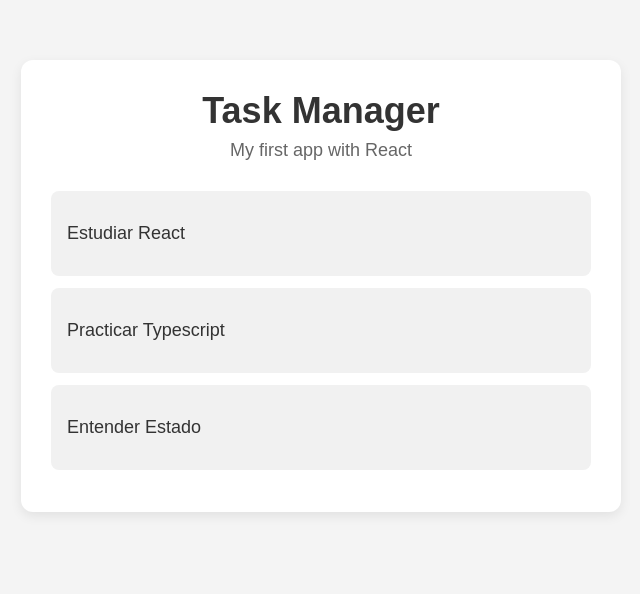
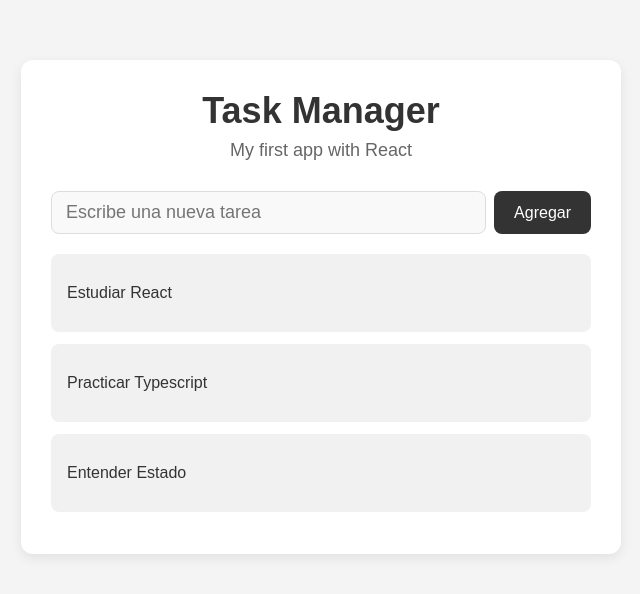
Before and after one commit to MonicaApaza/fs-project, a React (Vite) app: page / in a window 1280 px wide. Shown: the top 594 px of the page, without its empty margins (319-959 px from the left). Built offline with nearby package versions, Linux system fonts and the light colour scheme.

Commit message:
feat: add TaskInput component and update App layout for task management

```diff
--- a/src/App.tsx
+++ b/src/App.tsx
@@ -2,6 +2,7 @@ import { useState } from "react";
 import Header from "./components/Header";
 import TaskList from "./components/TaskList";
 import { Task } from "./Task";
+import { TaskInput } from "./components/TaskInput";
 
 function App() {
   const [tasks, setTasks] = useState<Task[]>([
@@ -10,10 +11,15 @@ function App() {
     { id: 3, text: "Entender Estado", completed: true },
   ]);
 
+  const addTask = (text:string)=>{
+   setTasks([...tasks, { id: tasks.length+1, text, completed: false }]);
+  };
+
   return (
     <div className="app-container">
       <Header />
-      <TaskList tasks={tasks}/>
+      <TaskInput onAddTask={addTask} />
+      <TaskList tasks={tasks} />
     </div>
   );
 }
--- /dev/null
+++ b/src/components/TaskInput.tsx
@@ -0,0 +1,32 @@
+import React from "react";
+import { useState } from "react";
+
+type TaskInputProps = {
+  onAddTask: (text: string) => void;
+};
+
+export const TaskInput = (props: TaskInputProps) => {
+  const [text, settext] = useState("");
+  function handleSubmit(): void {
+    if (!text.trim()) return;
+
+    props.onAddTask(text);
+    settext("");
+  }
+
+  return (
+    <div className="task-input">
+
+        <input
+          type="text"
+          name="task"
+          placeholder="Escribe una nueva tarea"
+          value={text}
+          onChange={(event) => settext(event.target.value)}
+        />
+
+
+      <button onClick={handleSubmit}>Agregar</button>
+    </div>
+  );
+};
--- a/src/index.css
+++ b/src/index.css
@@ -48,7 +48,43 @@ li{
   padding: 14px 16px;
   margin-bottom: 12px;
   border-radius: 8px;
-  font-size: 18px;
+  font-size: 16px;
   color: #333;
 
 }
+
+.task-input{
+  display: flex;
+  gap: 8px;
+  margin-bottom: 20px;
+}
+
+input{
+  flex:1;
+  padding:10px 14px;
+  font-size: 18px;
+  border: 1px solid #ddd;
+  border-radius: 8px;
+
+  color:#333;
+  background-color: #f9f9f9;
+}
+
+input:focus{
+  border-color: #aaa;
+  background-color: #fff;
+}
+
+button{
+  padding: 10px 20px;
+  font-size: 16px;
+  background-color: #333;
+  color: #fff;
+  border: none;
+  border-radius: 8px;
+  cursor: pointer;
+}
+
+button:hover{
+  background-color: #555;
+}
```
